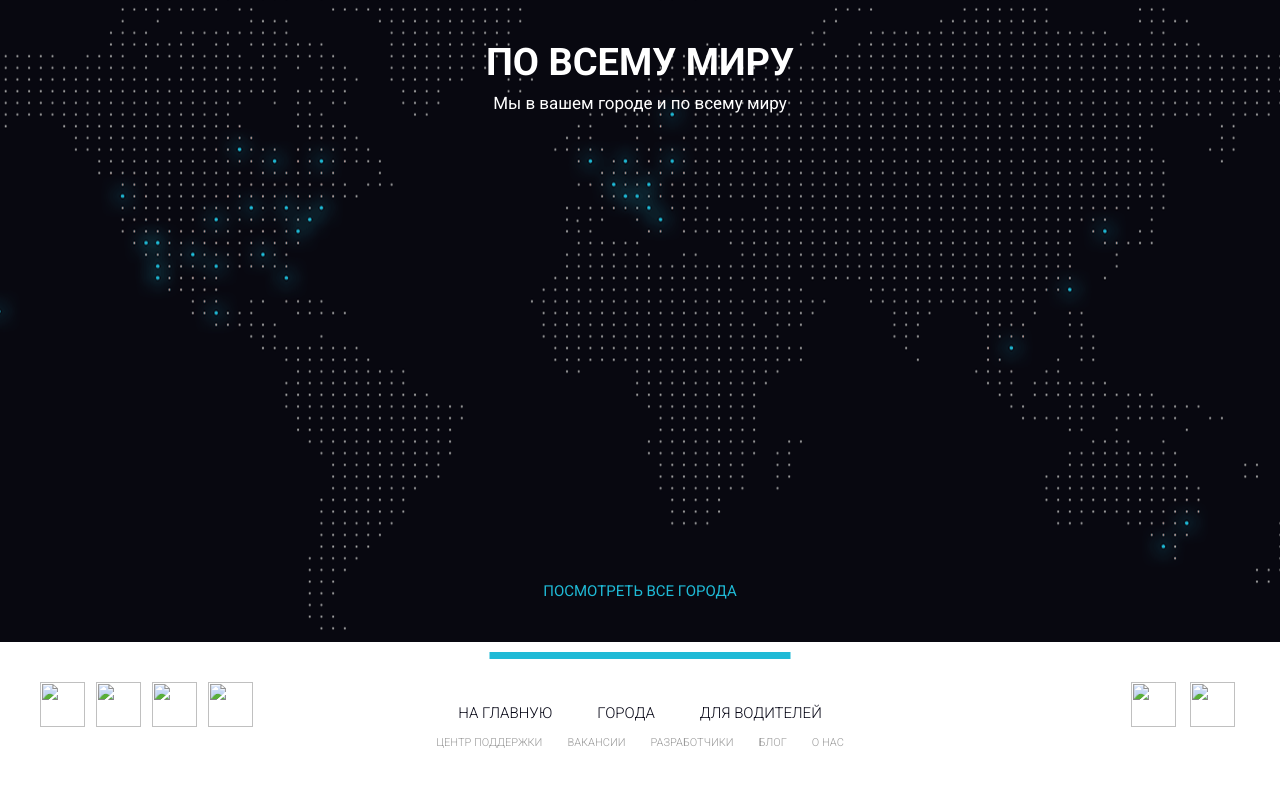
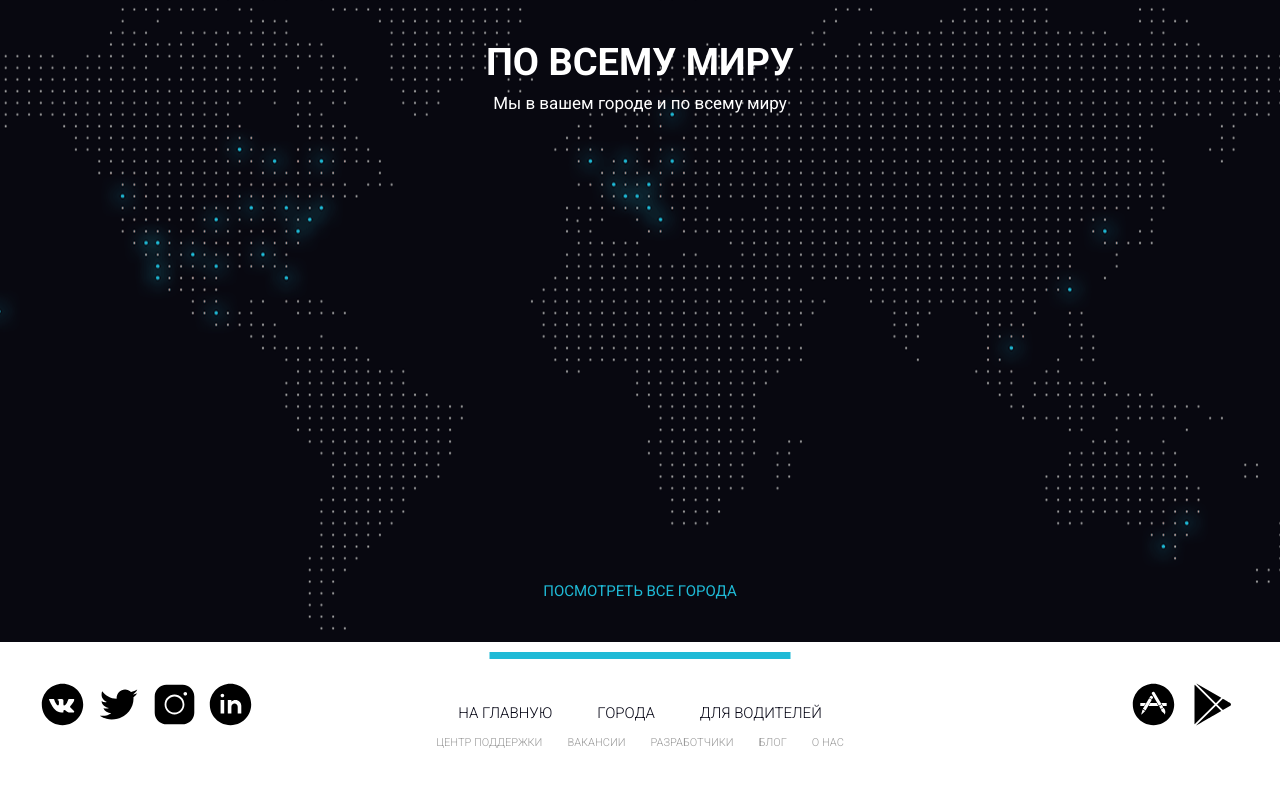
Before and after one commit to verumiam/uberProject, a plain HTML site: page index.html in a window 1280 px wide. Shown: the part 4617-5403 px from the top of the page. Drawn offline with Linux system fonts and the light colour scheme.

Commit message:
Add files via upload

```diff
--- a/index.html
+++ b/index.html
@@ -333,14 +333,14 @@
 
     <footer class="footer">
         <div class="footer_social">
-            <a href="#"><img src="../src/icons/vk.svg" alt="" class="footer_social-vk"></a>
-            <a href="#"><img src="../src/icons/twitter.svg" alt="" class="footer_social-twitter"></a>
-            <a href="#"><img src="../src/icons/instagram.svg" alt="" class="footer_social-instagram"></a>
-            <a href="#"><img src="../src/icons/linkedin.svg" alt="" class="footer_social-linkedin"></a>
+            <a href="#"><img src="icons/vk.svg" alt="" class="footer_social-vk"></a>
+            <a href="#"><img src="icons/twitter.svg" alt="" class="footer_social-twitter"></a>
+            <a href="#"><img src="icons/instagram.svg" alt="" class="footer_social-instagram"></a>
+            <a href="#"><img src="icons/linkedin.svg" alt="" class="footer_social-linkedin"></a>
         </div>
         <div class="footer_down">
-            <a href="#"><img src="../src/icons/appstore.svg" alt="" class="footer_down-ios"></a>
-            <a href="#"><img src="../src/icons/play-market.svg" alt="" class="footer_down-android"></a>
+            <a href="#"><img src="icons/appstore.svg" alt="" class="footer_down-ios"></a>
+            <a href="#"><img src="icons/play-market.svg" alt="" class="footer_down-android"></a>
         </div>
         <div class="container">
             <div class="footer_links">
```
